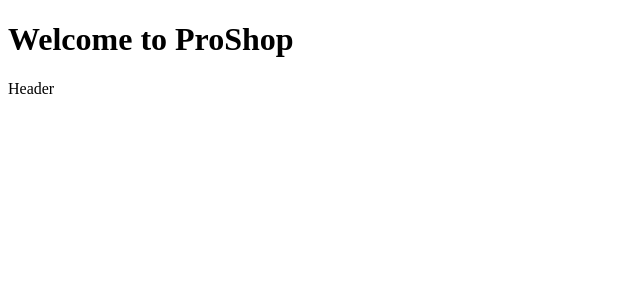
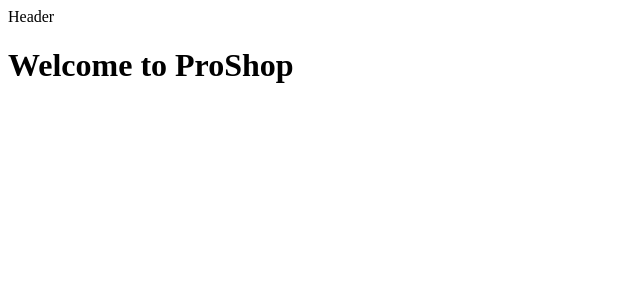
Before and after one commit to Ahtisham92/e-commerce-shop, a React (Create React App) app in the folder frontend/: page / in a window 1280 px wide. Shown: the top 300 px of the page, without its empty margins (0-640 px from the left). Built offline with nearby package versions, Linux system fonts and the light colour scheme.

Commit message:
added header to top on  the App.js

```diff
--- a/frontend/src/App.js
+++ b/frontend/src/App.js
@@ -3,9 +3,9 @@
 function App() {
   return (
     <>
+      <Header />
       <main>
         <h1>Welcome to ProShop</h1>
-        <Header />
       </main>
     </>
   );
```
